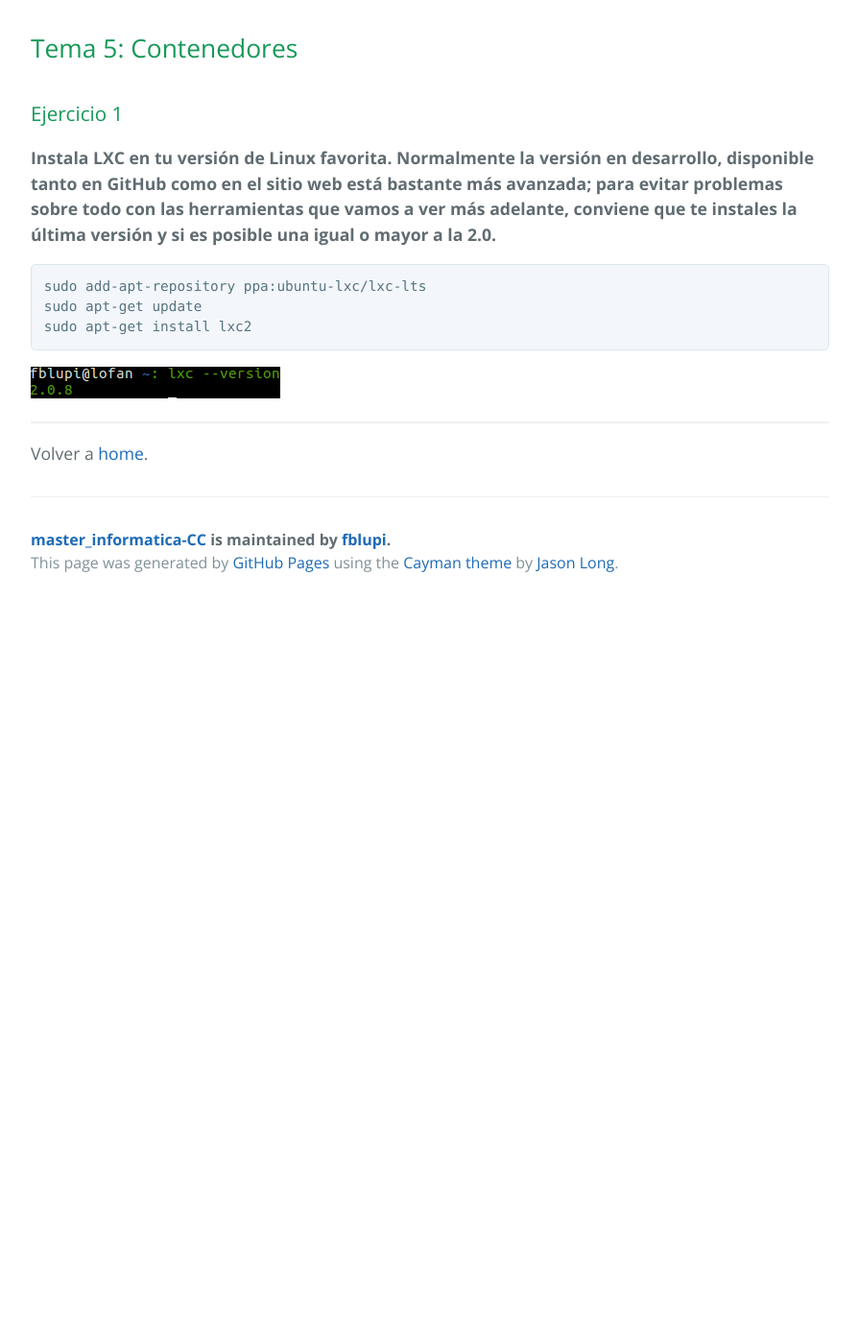
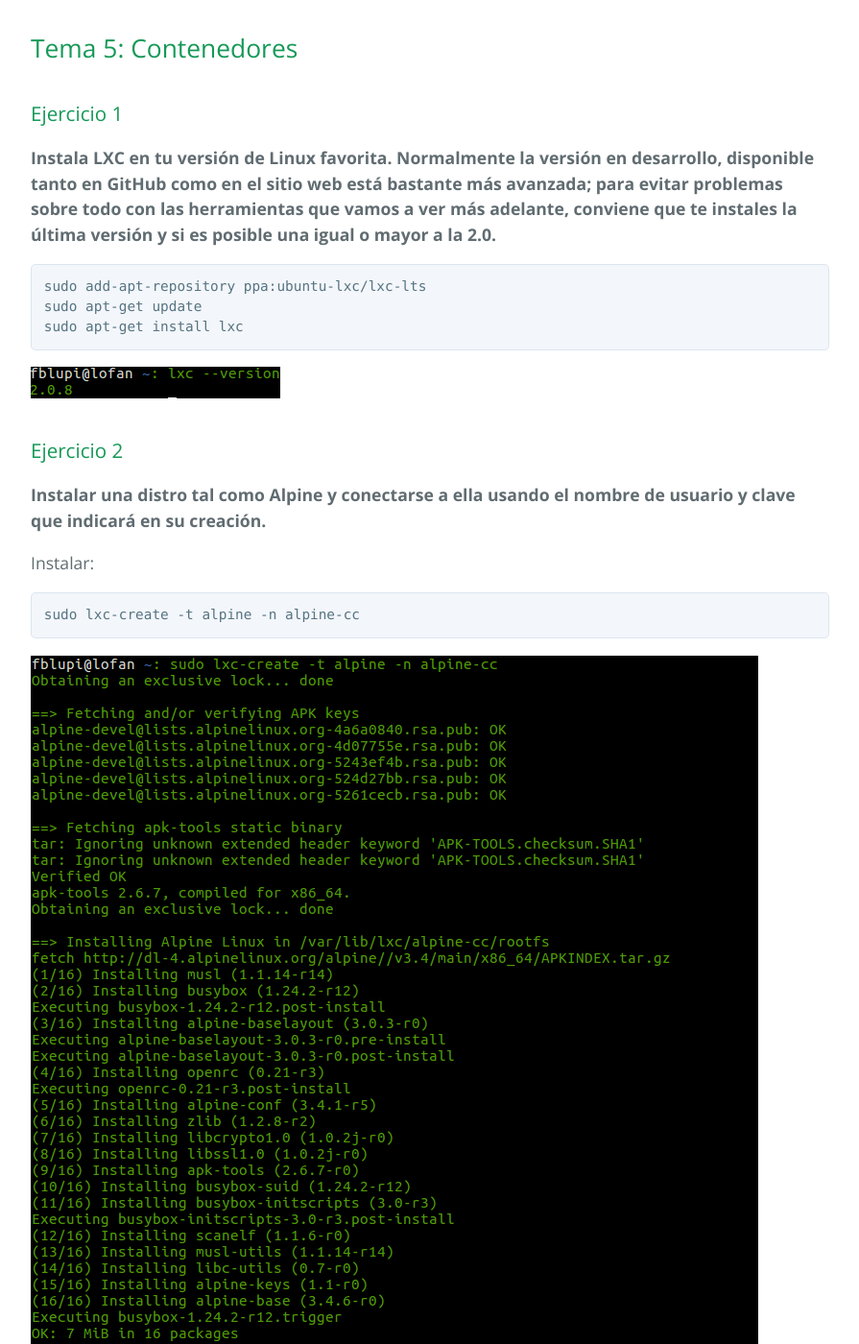
Before and after one commit to fblupi/master_informatica-CCFI, a Jekyll site: the page built from ejercicios-5.md, in a window 1280 px wide and 1400 px high, scrolled down 468 px. Shown: the whole window at 96% size, without its empty margins (192-1087 px from the left). Built offline with Jekyll 4.4.1, drawn with Linux system fonts in a browser that asks for light colours; our own code applies the rules of GitHub Pages for plain Markdown files; before the commit the page ends 1098 px from its top, so only the background shows below that; some of the changed text lies outside the part shown.

Commit message:
Ejercicio closes #33

````diff
--- a/ejercicios-5.md
+++ b/ejercicios-5.md
@@ -13,11 +13,34 @@
 ```
 sudo add-apt-repository ppa:ubuntu-lxc/lxc-lts
 sudo apt-get update
-sudo apt-get install lxc2
+sudo apt-get install lxc
 ```
 
 ![LXC Installation](images/lxc-installation.png "lxc-installation")
 
+### Ejercicio 2
+
+**Instalar una distro tal como Alpine y conectarse a ella usando el nombre de usuario y clave que indicará en su creación.**
+
+Instalar:
+
+```
+sudo lxc-create -t alpine -n alpine-cc
+```
+
+![LXC Create Alpine](images/lxc-create-alpine.png "lxc-create-alpine")
+
+Arrancar y conectarse:
+
+```
+sudo lxc-start -n alpine-cc
+sudo lxc-attach -n alpine-cc
+```
+
+![LXC Running Alpine](images/lxc-running-alpine.png "lxc-running-alpine")
+
+*Los fallos de `__git_ps1` son porque se hereda mi `.bash_profile` y Alpine usa `ash`.*
+
 ---
 
 Volver a [home](index).
````
Also changed, not shown: images/lxc-create-alpine.png (added), images/lxc-running-alpine.png (added).
